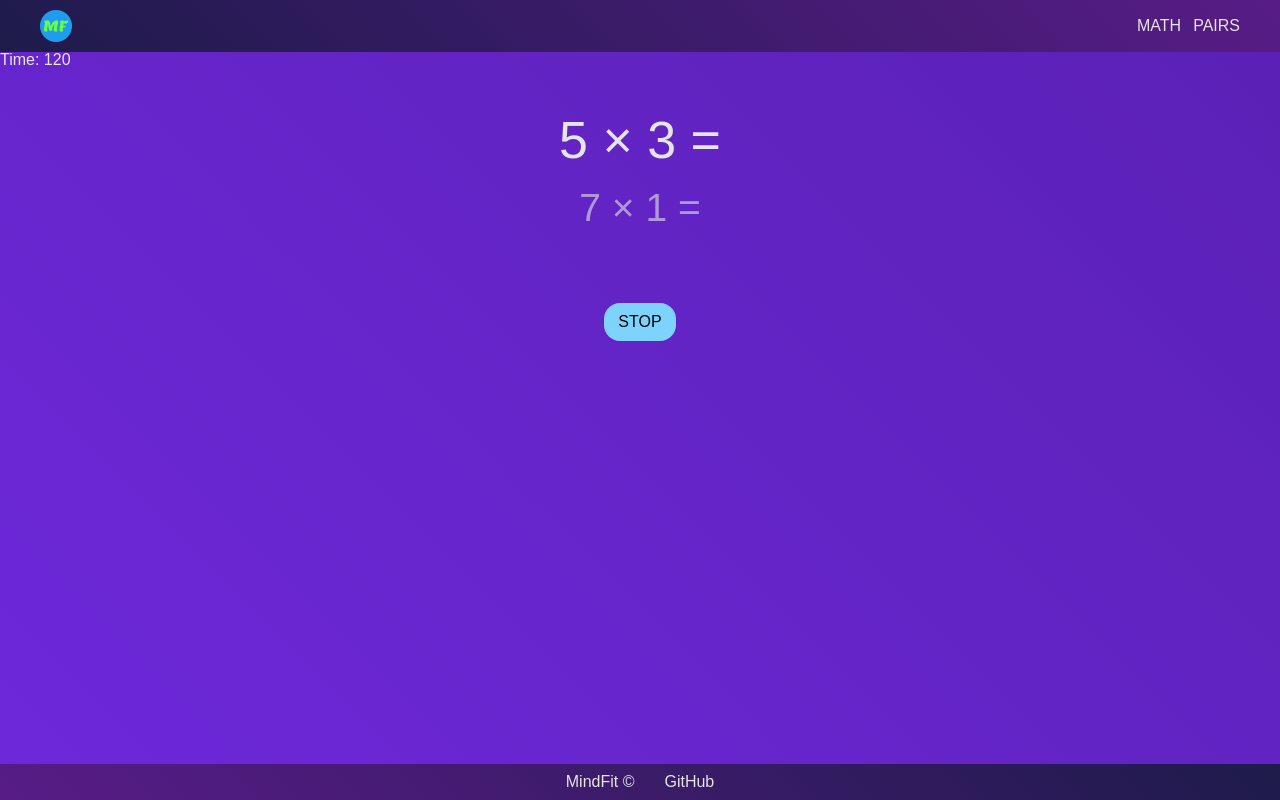
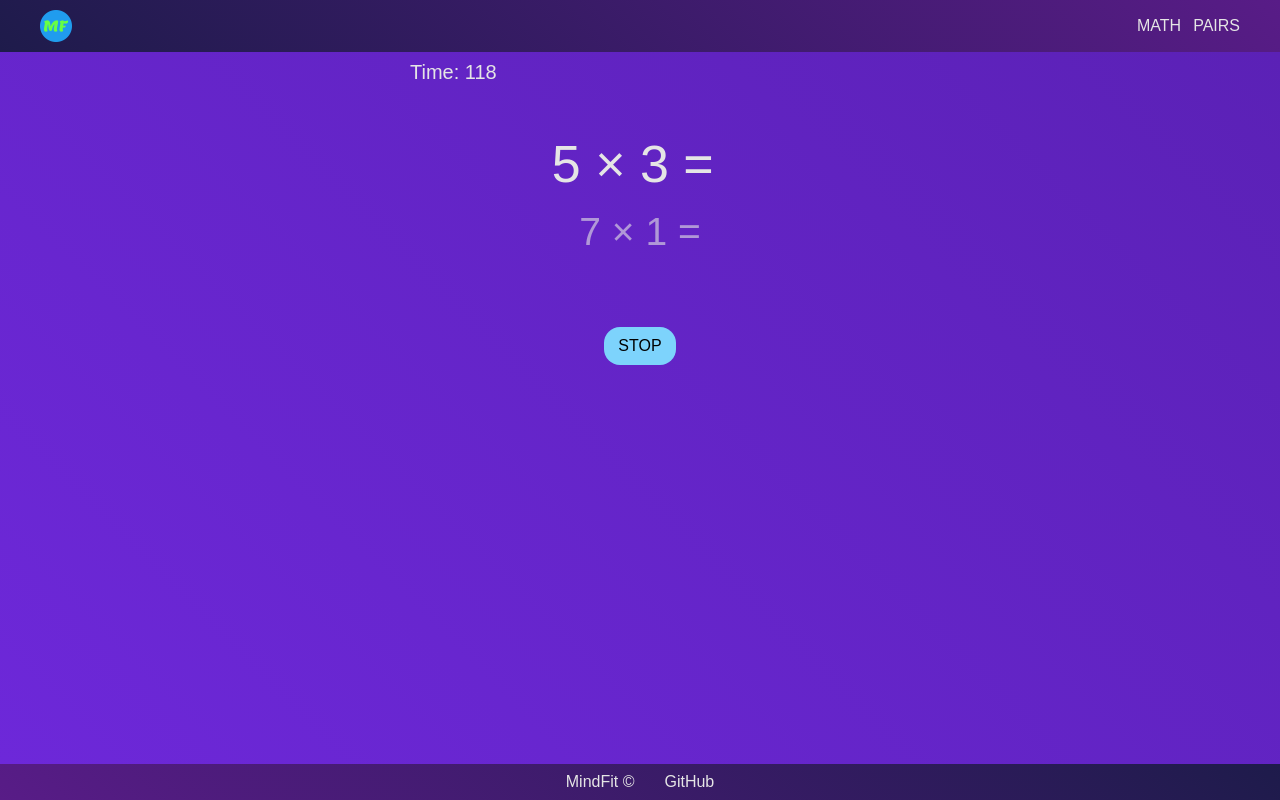
Before and after one commit to Ernian/mindFit, a React (Vite) app: page /math-one-love in a window 1280 px wide. Both pictures are taken after a click on the button "START". Built offline with nearby package versions, Linux system fonts and the light colour scheme.

Commit message:
timer implementation

```diff
--- a/src/components/mathGame/index.tsx
+++ b/src/components/mathGame/index.tsx
@@ -1,3 +1,4 @@
+import { Timer } from '../timer'
 import { MathTasks } from '../mathTasks'
 import { ScreenKeyboard } from '../screenKeyboard'
 import { Settings } from '../../types'
@@ -8,14 +9,12 @@ interface MathGameProps {
   stopGame: () => void
 }
 
-
-
 export const MathGame = ({ settings, stopGame }: MathGameProps) => {
   const { difficulty, time } = settings
 
   return (
     <div className={css.game}>
-      <div className={css.timer}>Time: {time}</div>
+      <Timer time={time} stopGame={stopGame} />
       <MathTasks difficulty={difficulty} />
       <button className={css.button} onClick={stopGame}>Stop</button>
       <ScreenKeyboard />
--- a/src/components/mathSettings/index.module.scss
+++ b/src/components/mathSettings/index.module.scss
@@ -1,6 +1,6 @@
 .settings {
-  padding: 16px;
-  max-width: 420px;
+  padding: 32px;
+  max-width: 480px;
   margin: 0 auto;
 
   .header {
--- a/src/components/mathTasks/index.tsx
+++ b/src/components/mathTasks/index.tsx
@@ -109,7 +109,7 @@ export const MathTasks = ({ difficulty }: TasksProps) => {
         <span className={highlightClasses}>
           {currentTask.firstNumber}&nbsp;
           {getSign(currentTask.operation)}&nbsp;
-          {currentTask.secondNumber} =
+          {currentTask.secondNumber} =&nbsp;
           {answer.join('')}
         </span>
       </div>
--- /dev/null
+++ b/src/components/timer/index.module.scss
@@ -0,0 +1,10 @@
+.timer {
+  max-width: 480px;
+  margin: 0 auto;
+  padding: 10px;
+  font-size: 20px;
+}
+
+.danger {
+  color: #ef4444;
+}
--- /dev/null
+++ b/src/components/timer/index.tsx
@@ -0,0 +1,36 @@
+import { useEffect, useState } from 'react'
+import classNames from 'classnames'
+import css from './index.module.scss'
+
+interface TimerProps {
+  time: number,
+  stopGame: () => void
+}
+
+export const Timer = ({ time, stopGame }: TimerProps) => {
+  const [seconds, setSeconds] = useState(time)
+
+  useEffect(() => {
+
+    const id = setInterval(() => {
+      if (seconds > 1) {
+        setSeconds(seconds => seconds - 1)
+      } else {
+        stopGame()
+      }
+    }, 1000)
+
+    return () => clearInterval(id)
+  }, [seconds])
+
+  const classes = classNames({
+    [css['timer']]: true,
+    [css['danger']]: seconds < 15,
+  })
+
+  return (
+    <div className={classes}>
+      Time: {seconds}
+    </div>
+  )
+}
```
